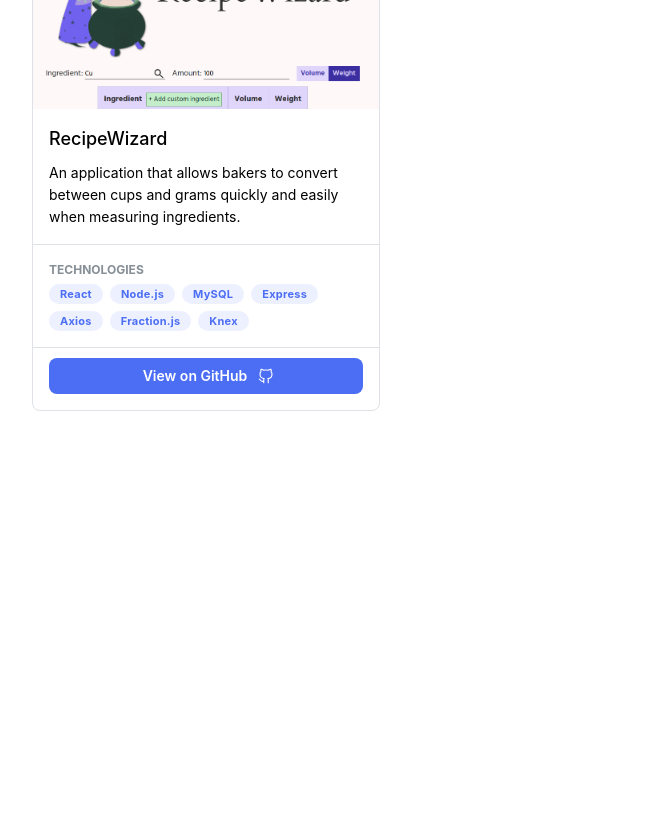
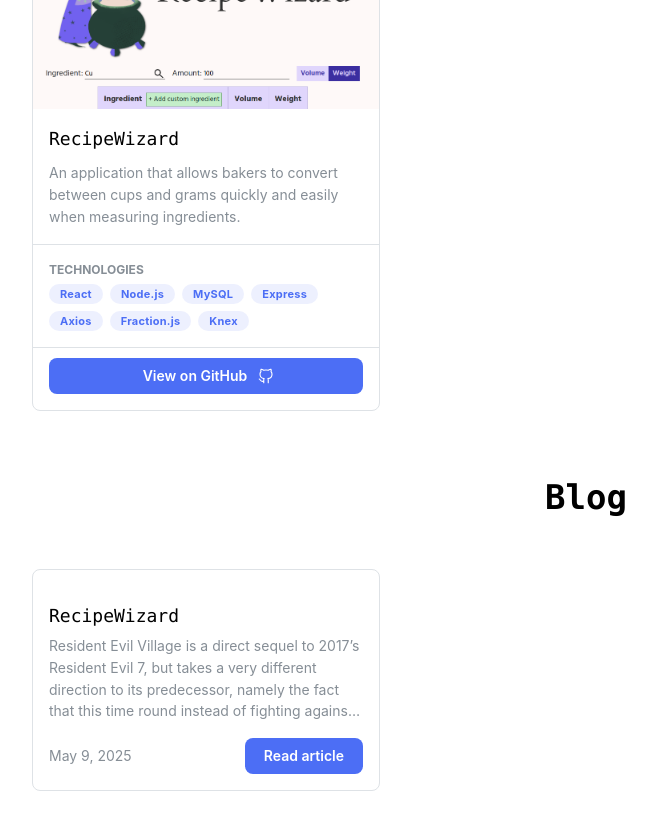
Before and after one commit to passportmidi/portfolio-site, a Next.js app: page / in a window 1280 px wide. Shown: the part 1520-2343 px from the top of the page, without its empty margins (54-710 px from the left). Before the commit the page ends 1963 px from the top, so only its background shows below. Built offline with nearby package versions, Linux system fonts and the light colour scheme.

Commit message:
add Blog section with placeholder cards, refactor card grid into a separate component

```diff
--- a/app/page.tsx
+++ b/app/page.tsx
@@ -2,6 +2,7 @@ import { Header } from "../components/Header/Header";
 import { Hero } from "../components/Hero/Hero";
 import { Projects } from "../components/Projects/Projects";
 import { About } from "../components/About/About";
+import { Blog } from "../components/Blog/Blog";
 
 export default function HomePage() {
   return (
@@ -11,6 +12,7 @@ export default function HomePage() {
         <Hero />
         <About />
         <Projects />
+        <Blog />
       </main>
     </div>
   );
--- a/components/About/About.tsx
+++ b/components/About/About.tsx
@@ -2,6 +2,7 @@
 
 import { Container, Title, Text, Grid, Badge, Group } from "@mantine/core";
 import classes from "./About.module.css";
+import { Fragment } from "react";
 
 const data = [
   {
@@ -42,18 +43,18 @@ const data = [
 ];
 
 const skills = data.map((section) => (
-  <>
-    <Title order={3} pt="md" key={section.title}>
+  <Fragment key={section.title}>
+    <Title order={3} pt="md">
       {section.title}
     </Title>
-    <Group gap={7} mt={5} pb="md" key={section.title + " Group"}>
+    <Group gap={7} mt={5} pb="md">
       {section.badges.map((badge) => (
         <Badge variant="light" key={badge} className={classes.badge}>
           {badge}
         </Badge>
       ))}
     </Group>
-  </>
+  </Fragment>
 ));
 
 export function About() {
--- /dev/null
+++ b/components/Blog/Blog.module.css
@@ -0,0 +1,35 @@
+.card {
+  position: relative;
+  background-color: var(--mantine-color-body);
+}
+
+.rating {
+  position: absolute;
+  top: var(--mantine-spacing-xs);
+  right: 12px;
+  pointer-events: none;
+}
+
+.title {
+  display: block;
+  margin-top: var(--mantine-spacing-md);
+  margin-bottom: 5px;
+}
+
+.action {
+  background-color: light-dark(
+    var(--mantine-color-gray-0),
+    var(--mantine-color-dark-5)
+  );
+
+  @mixin hover {
+    background-color: light-dark(
+      var(--mantine-color-gray-1),
+      var(--mantine-color-dark-6)
+    );
+  }
+}
+
+.footer {
+  margin-top: var(--mantine-spacing-md);
+}
--- /dev/null
+++ b/components/Blog/Blog.tsx
@@ -0,0 +1,72 @@
+"use client";
+
+import { IconBookmark, IconHeart, IconShare } from "@tabler/icons-react";
+import {
+  ActionIcon,
+  Avatar,
+  Badge,
+  Button,
+  Card,
+  Center,
+  Group,
+  Image,
+  Text,
+  Title,
+  useMantineTheme,
+} from "@mantine/core";
+import { CardGrid } from "../CardGrid/CardGrid";
+import { useRouter } from "next/navigation";
+import classes from "./Blog.module.css";
+
+export function Blog() {
+  const linkProps = {
+    href: "https://mantine.dev",
+    target: "_blank",
+    rel: "noopener noreferrer",
+  };
+  const theme = useMantineTheme();
+  const router = useRouter();
+
+  return (
+    <CardGrid containerId="blog" title="Blog">
+      <Card withBorder radius="md" className={classes.card}>
+        <Text
+          className={classes.title}
+          fz="lg"
+          fw={500}
+          ff="heading"
+          component="a"
+          {...linkProps}
+        >
+          RecipeWizard
+        </Text>
+
+        <Text fz="sm" c="dimmed" lineClamp={4}>
+          Resident Evil Village is a direct sequel to 2017’s Resident Evil 7,
+          but takes a very different direction to its predecessor, namely the
+          fact that this time round instead of fighting against various mutated
+          zombies, you’re now dealing with more occult enemies like werewolves
+          and vampires.
+        </Text>
+
+        <Group justify="space-between" className={classes.footer}>
+          <Center>
+            <Text fz="sm" c="var(--mantine-color-gray-6)" inline>
+              May 9, 2025
+            </Text>
+          </Center>
+
+          <Group gap={8} mr={0}>
+            <Button
+              radius="md"
+              style={{ flex: 1 }}
+              onClick={() => router.push(`${linkProps.href}`)}
+            >
+              Read article
+            </Button>
+          </Group>
+        </Group>
+      </Card>
+    </CardGrid>
+  );
+}
--- /dev/null
+++ b/components/CardGrid/CardGrid.module.css
@@ -0,0 +1,8 @@
+.title {
+  font-size: 34px;
+  font-weight: 900;
+
+  @media (max-width: $mantine-breakpoint-sm) {
+    font-size: 24px;
+  }
+}
--- /dev/null
+++ b/components/CardGrid/CardGrid.tsx
@@ -0,0 +1,16 @@
+import { Container, Title, SimpleGrid } from "@mantine/core";
+import classes from "./CardGrid.module.css";
+
+export function CardGrid({ children, containerId, title }) {
+  return (
+    <Container id={containerId} size="lg" py="xl">
+      <Title className={classes.title} ta="center">
+        {title}
+      </Title>
+
+      <SimpleGrid cols={{ base: 1, md: 3 }} spacing="xl" mt={50}>
+        {children}
+      </SimpleGrid>
+    </Container>
+  );
+}
--- a/components/Projects/Projects.module.css
+++ b/components/Projects/Projects.module.css
@@ -1,12 +1,3 @@
-.title {
-  font-size: 34px;
-  font-weight: 900;
-
-  @media (max-width: $mantine-breakpoint-sm) {
-    font-size: 24px;
-  }
-}
-
 .description {
   max-width: 600px;
   margin: auto;
--- a/components/Projects/Projects.tsx
+++ b/components/Projects/Projects.tsx
@@ -13,6 +13,7 @@ import {
   Title,
   useMantineTheme,
 } from "@mantine/core";
+import { CardGrid } from "../CardGrid/CardGrid";
 import NextImage from "next/image";
 import classes from "./Projects.module.css";
 import { useRouter } from "next/navigation";
@@ -61,11 +62,11 @@ export function Projects() {
 
       <Card.Section className={classes.section} mt="md">
         <Group justify="apart">
-          <Text fz="lg" fw={500}>
+          <Text fz="lg" fw={500} ff="heading">
             {project.title}
           </Text>
         </Group>
-        <Text fz="sm" mt="xs">
+        <Text fz="sm" mt="xs" c="dimmed">
           {project.description}
         </Text>
       </Card.Section>
@@ -97,14 +98,8 @@ export function Projects() {
   ));
 
   return (
-    <Container id="projects" size="lg" py="xl">
-      <Title className={classes.title} ta="center">
-        Projects
-      </Title>
-
-      <SimpleGrid cols={{ base: 1, md: 3 }} spacing="xl" mt={50}>
-        {projects}
-      </SimpleGrid>
-    </Container>
+    <CardGrid containerId="projects" title="Projects">
+      {projects}
+    </CardGrid>
   );
 }
```
